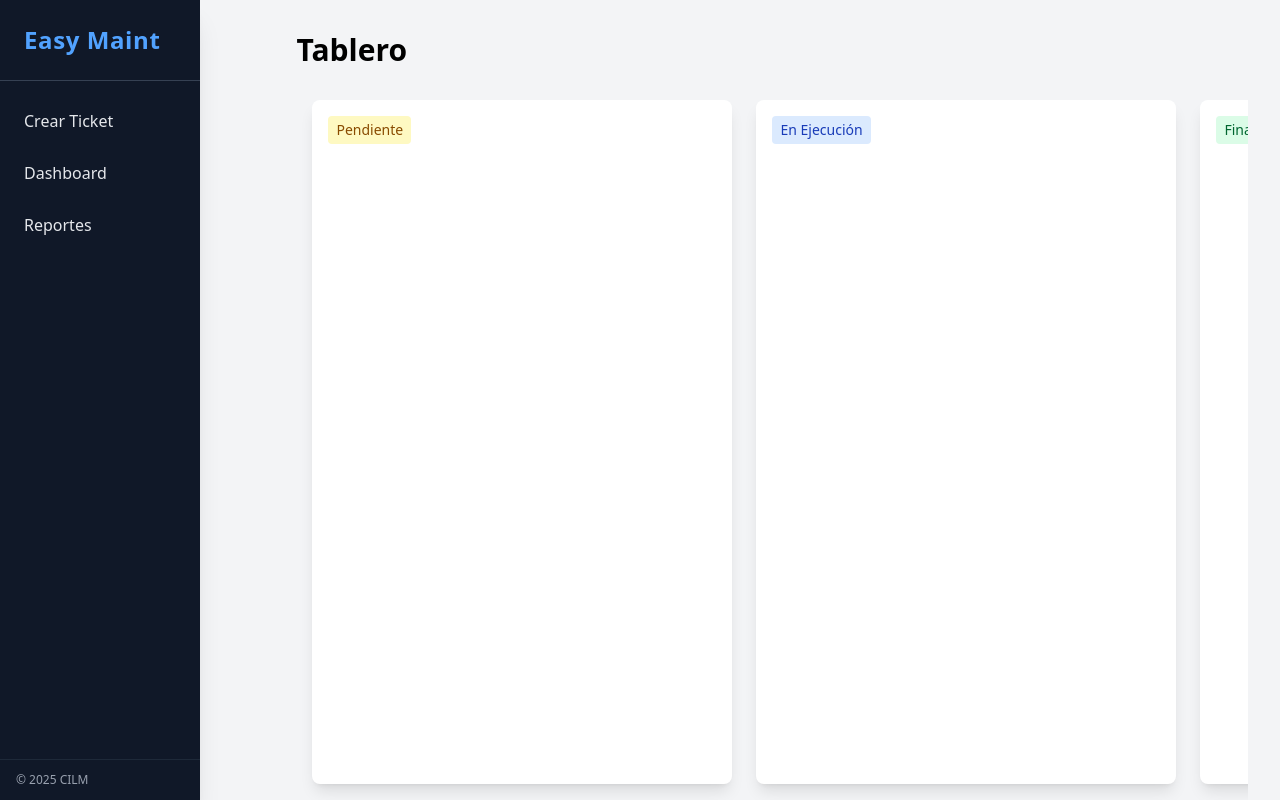
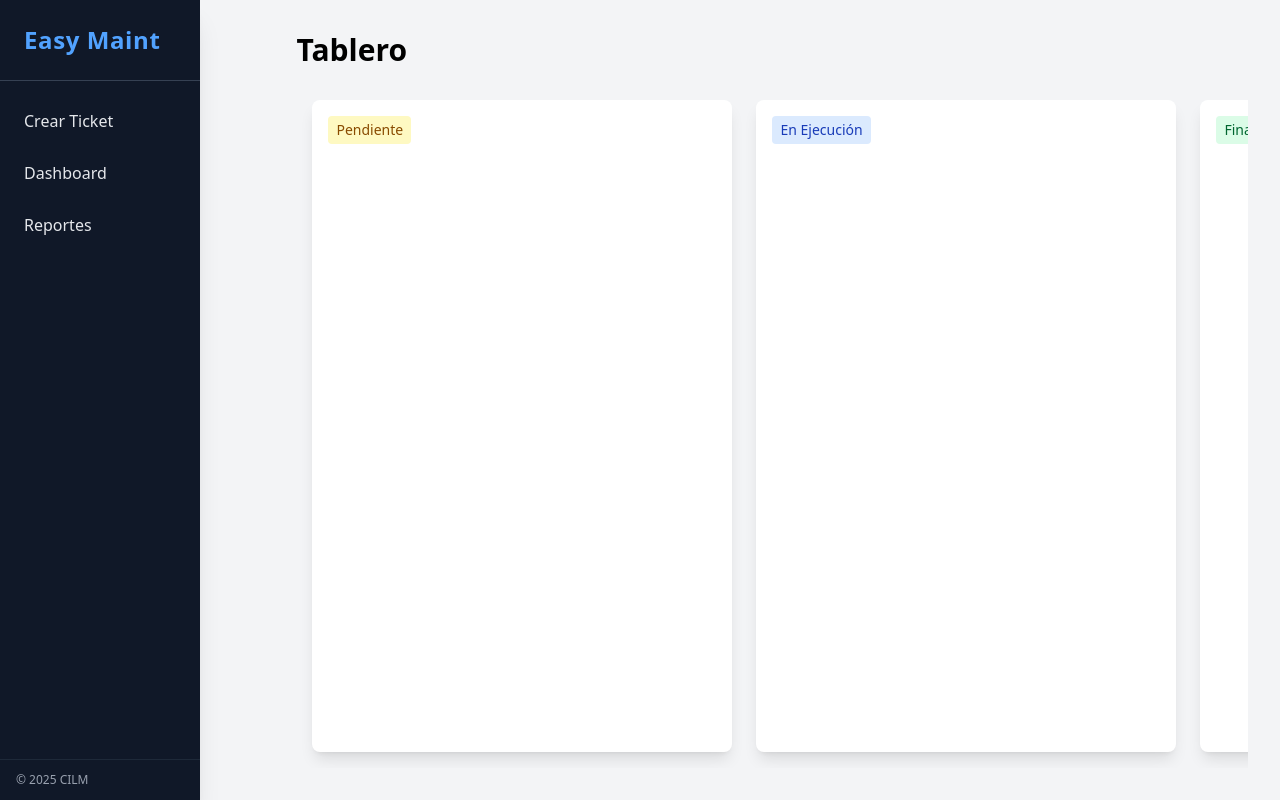
Before and after one commit to EdgarJr30/mlm_frontend, a React (Vite) app: page /kanban in a window 1280 px wide. Built offline with nearby package versions, Linux system fonts and the light colour scheme.

Commit message:
Agregue padding bottom para que el kanban este despegado verticalmente

```diff
--- a/src/pages/KanbanPage.tsx
+++ b/src/pages/KanbanPage.tsx
@@ -11,7 +11,7 @@ export default function KanbanPage() {
           <h2 className="text-3xl font-bold">Tablero</h2>
         </header>
         {/* El área del tablero se expande, el scroll es SOLO horizontal */}
-        <section className="flex-1 overflow-x-auto overflow-y-hidden px-4 md:px-6 lg:px-8 pt-4">
+        <section className="flex-1 overflow-x-auto overflow-y-hidden px-4 md:px-6 lg:px-8 pt-4 pb-8">
           <KanbanBoard />
         </section>
       </main>
```
